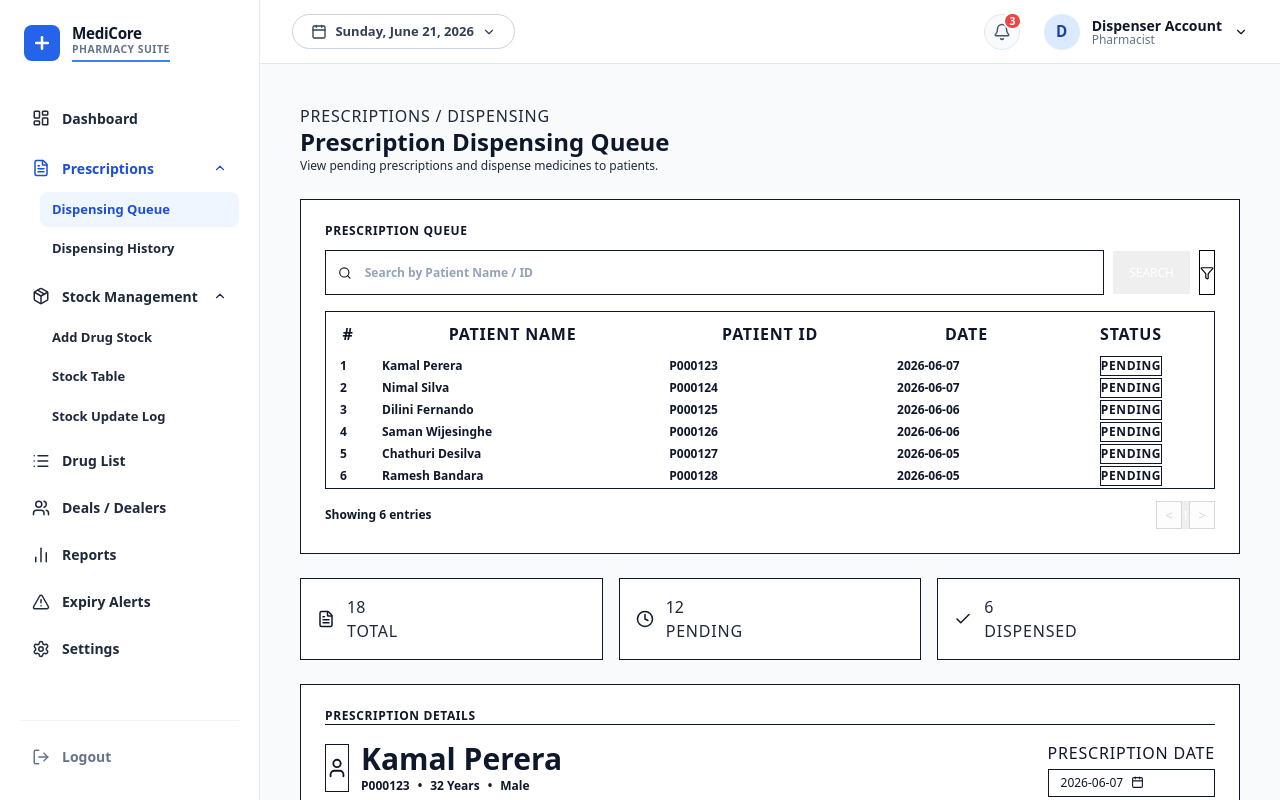
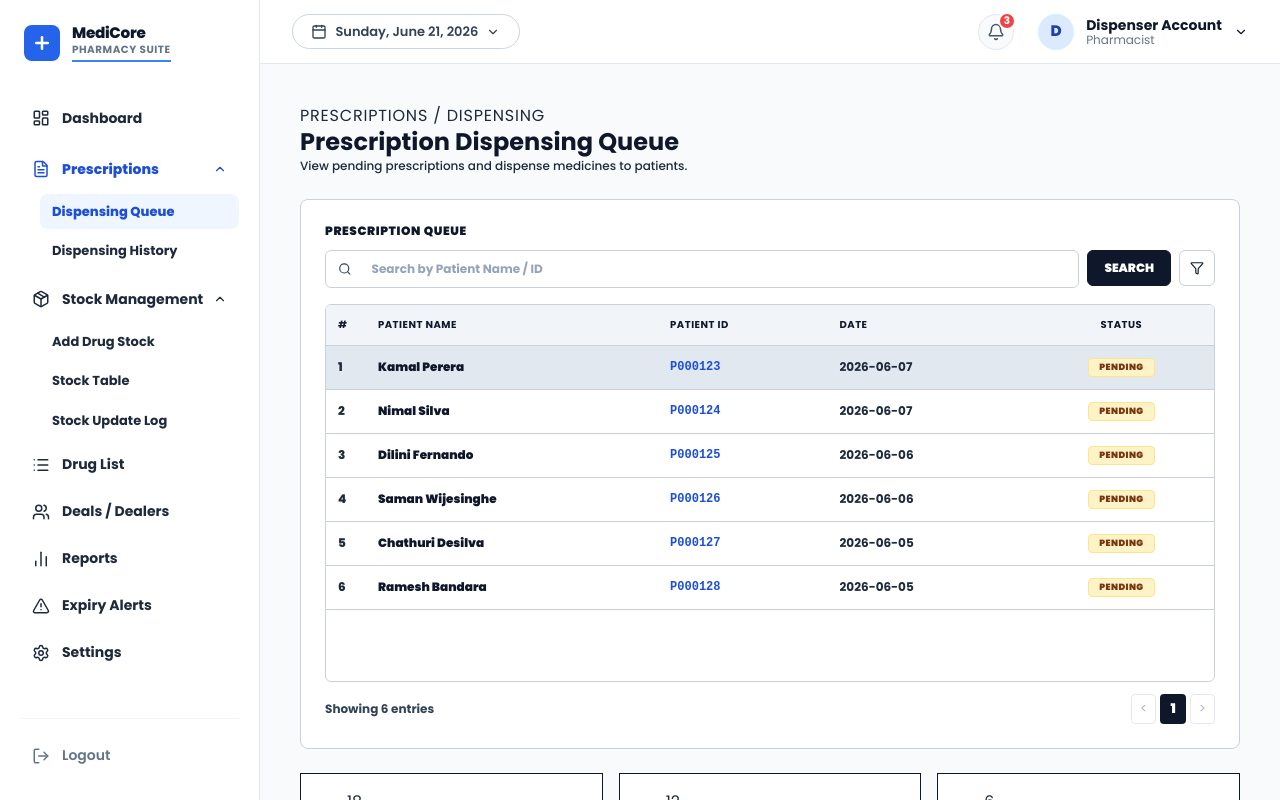
Before and after one commit to HORIZONIX-1/medicare, a Next.js app in the folder frontend/: page /dispenser/prescriptions/dispensing-queue in a window 1280 px wide. Built offline with nearby package versions, Linux system fonts and the light colour scheme.

Commit message:
feat: implement prescription builder component and pharmacy dispenser dashboard with inventory analytics

```diff
--- a/frontend/app/globals.css
+++ b/frontend/app/globals.css
@@ -1,3 +1,5 @@
+@import url('https://fonts.googleapis.com/css2?family=Poppins:wght@300;400;500;600;700;800;900&display=swap');
+
 /* PURE CSS - NO TAILWIND REQUIRED */
 
 :root {
@@ -23,7 +25,8 @@
   --cyan-500: #06b6d4;
   --cyan-600: #0891b2;
   --rose-300: #f43f5e;
-  --font-sans: 'Geist Sans', ui-sans-serif, system-ui, -apple-system, 'Segoe UI', Roboto, 'Helvetica Neue', Arial, sans-serif;
+  --font-poppins: 'Poppins', sans-serif;
+  --font-sans: 'Poppins', 'Geist Sans', ui-sans-serif, system-ui, -apple-system, 'Segoe UI', Roboto, 'Helvetica Neue', Arial, sans-serif;
   --font-mono: 'Geist Mono', 'Monaco', 'Courier New', monospace;
 }
 
@@ -1338,7 +1341,15 @@ input[type="range"]::-moz-range-thumb {
 .text-white { color: #ffffff; }
 
 /* ==================== DOCTOR PORTAL LAYOUT (LIGHT THEME) ==================== */
-.dr-layout, .disp-layout {
+.disp-layout {
+  display: flex;
+  min-height: 100vh;
+  background-color: #f8fafc;
+  color: #0f172a;
+  font-family: 'Poppins', sans-serif !important;
+}
+
+.dr-layout {
   display: flex;
   min-height: 100vh;
   background-color: #f8fafc;
@@ -2284,16 +2295,3 @@ input[type="range"]::-moz-range-thumb {
 .disp-layout textarea::placeholder {
   color: #94a3b8 !important;
 }
-
-/* Dispenser Portal 2 Column Grid Utility */
-.disp-grid-2col {
-  display: grid !important;
-  grid-template-columns: repeat(2, minmax(0, 1fr)) !important;
-  gap: 1.25rem !important;
-}
-
-@media (max-width: 768px) {
-  .disp-grid-2col {
-    grid-template-columns: 1fr !important;
-  }
-}
--- a/frontend/components/prescription/DispensingQueueTable.tsx
+++ b/frontend/components/prescription/DispensingQueueTable.tsx
@@ -33,57 +33,62 @@ export default function DispensingQueueTable({
   onSearchChange,
 }: Props) {
   return (
-    <div className="bg-white border border-[#cbd1da] rounded p-6 h-[550px] flex flex-col text-[#0f172a]">
-      <h3 className="text-xs font-black text-[#0f172a] uppercase tracking-wider mb-3">PRESCRIPTION QUEUE</h3>
+    <div style={{ backgroundColor: "#ffffff", border: "1px solid #cbd1da", borderRadius: "0.5rem", padding: "1.5rem", height: "550px", display: "flex", flexDirection: "column", color: "#0f172a", fontFamily: "'Poppins', sans-serif" }}>
+      <h3 style={{ fontSize: "0.75rem", fontWeight: 900, color: "#0f172a", textTransform: "uppercase", letterSpacing: "0.05em", marginBottom: "0.75rem" }}>
+        PRESCRIPTION QUEUE
+      </h3>
 
       {/* Search & Filter */}
-      <div className="flex gap-2 mb-4 shrink-0">
-        <div className="relative flex-1 flex border border-[#cbd1da] rounded bg-white px-3 items-center">
-          <Search size={14} className="text-[#334155] mr-2" />
+      <div style={{ display: "flex", gap: "0.5rem", marginBottom: "1rem", flexShrink: 0 }}>
+        <div style={{ position: "relative", flex: 1, display: "flex", border: "1px solid #cbd1da", borderRadius: "0.375rem", backgroundColor: "#ffffff", padding: "0 0.75rem", alignItems: "center" }}>
+          <Search size={14} style={{ color: "#334155", marginRight: "0.5rem" }} />
           <input
             type="text"
             value={searchQuery}
             onChange={(e) => onSearchChange(e.target.value)}
             placeholder="Search by Patient Name / ID"
-            className="border-none w-full h-9 text-xs font-bold outline-none text-[#0f172a] placeholder-[#475569]"
+            style={{ border: "none", width: "100%", height: "2.25rem", fontSize: "0.75rem", fontWeight: 700, outline: "none", color: "#0f172a" }}
           />
         </div>
-        <button className="h-9 px-4 text-xs font-black text-white bg-[#0f172a] border border-[#0f172a] rounded hover:bg-[#1e293b] transition-colors">
+        <button style={{ height: "2.25rem", padding: "0 1rem", fontSize: "0.75rem", fontWeight: 900, color: "#ffffff", backgroundColor: "#0f172a", border: "1px solid #0f172a", borderRadius: "0.375rem", cursor: "pointer" }}>
           SEARCH
         </button>
-        <button className="h-9 w-9 flex items-center justify-center border border-[#cbd1da] bg-white text-[#0f172a] rounded hover:bg-[#f1f5f9] transition-colors">
+        <button style={{ height: "2.25rem", width: "2.25rem", display: "flex", alignItems: "center", justifyContent: "center", border: "1px solid #cbd1da", backgroundColor: "#ffffff", color: "#0f172a", borderRadius: "0.375rem", cursor: "pointer" }}>
           <Filter size={14} />
         </button>
       </div>
 
       {/* Table */}
-      <div className="flex-1 overflow-y-auto border border-[#cbd1da] rounded">
-        <table className="w-full text-left border-collapse">
+      <div style={{ flex: 1, overflowY: "auto", border: "1px solid #cbd1da", borderRadius: "0.375rem" }}>
+        <table style={{ width: "100%", textAlign: "left", borderCollapse: "collapse" }}>
           <thead>
-            <tr className="bg-[#f1f5f9] border-b border-[#cbd1da] text-[10px] font-black uppercase tracking-wider text-[#0f172a] h-10">
-              <th className="px-3 w-10">#</th>
-              <th className="px-3">PATIENT NAME</th>
-              <th className="px-3">PATIENT ID</th>
-              <th className="px-3">DATE</th>
-              <th className="px-3 text-center">STATUS</th>
+            <tr style={{ backgroundColor: "#f1f5f9", borderBottom: "1px solid #cbd1da", fontSize: "0.625rem", fontWeight: 900, textTransform: "uppercase", letterSpacing: "0.05em", color: "#0f172a", height: "2.5rem" }}>
+              <th style={{ padding: "0 0.75rem", width: "2.5rem" }}>#</th>
+              <th style={{ padding: "0 0.75rem" }}>PATIENT NAME</th>
+              <th style={{ padding: "0 0.75rem" }}>PATIENT ID</th>
+              <th style={{ padding: "0 0.75rem" }}>DATE</th>
+              <th style={{ padding: "0 0.75rem", textAlign: "center" }}>STATUS</th>
             </tr>
           </thead>
-          <tbody className="divide-y divide-[#cbd1da] text-xs font-bold text-[#0f172a]">
+          <tbody style={{ fontSize: "0.75rem", fontWeight: 700, color: "#0f172a" }}>
             {queues.length > 0 ? (
               queues.map((row, idx) => (
                 <tr
                   key={row.id}
                   onClick={() => onSelectItem(row)}
-                  className={`h-11 cursor-pointer transition-colors ${
-                    selectedItem?.id === row.id ? 'bg-[#e2e8f0] font-black' : 'hover:bg-[#f1f5f9]'
-                  }`}
+                  style={{
+                    height: "2.75rem",
+                    cursor: "pointer",
+                    borderBottom: "1px solid #cbd1da",
+                    backgroundColor: selectedItem?.id === row.id ? "#e2e8f0" : "transparent"
+                  }}
                 >
-                  <td className="px-3 font-extrabold text-[#1e293b]">{idx + 1}</td>
-                  <td className="px-3 font-black text-[#0f172a]">{row.name}</td>
-                  <td className="px-3 font-mono text-[#1d4ed8] font-extrabold">{row.pid}</td>
-                  <td className="px-3 text-[#1e293b] font-bold">{row.date}</td>
-                  <td className="px-3 text-center">
-                    <span className="inline-flex items-center px-2.5 py-0.5 text-[9px] font-black uppercase tracking-wider rounded border border-amber-300 bg-amber-100 text-amber-900">
+                  <td style={{ padding: "0 0.75rem", fontWeight: 800, color: "#1e293b" }}>{idx + 1}</td>
+                  <td style={{ padding: "0 0.75rem", fontWeight: 900, color: "#0f172a" }}>{row.name}</td>
+                  <td style={{ padding: "0 0.75rem", fontFamily: "monospace", color: "#1d4ed8", fontWeight: 800 }}>{row.pid}</td>
+                  <td style={{ padding: "0 0.75rem", color: "#1e293b", fontWeight: 700 }}>{row.date}</td>
+                  <td style={{ padding: "0 0.75rem", textAlign: "center" }}>
+                    <span style={{ display: "inline-flex", alignItems: "center", padding: "0.125rem 0.625rem", fontSize: "0.5625rem", fontWeight: 900, textTransform: "uppercase", letterSpacing: "0.05em", borderRadius: "0.25rem", border: "1px solid #fde68a", backgroundColor: "#fef3c7", color: "#78350f" }}>
                       Pending
                     </span>
                   </td>
@@ -91,7 +96,7 @@ export default function DispensingQueueTable({
               ))
             ) : (
               <tr>
-                <td colSpan={5} className="text-center py-8 text-xs font-extrabold text-[#334155]">
+                <td colSpan={5} style={{ textAlign: "center", padding: "2rem 0", fontSize: "0.75rem", fontWeight: 800, color: "#334155" }}>
                   No pending prescriptions found.
                 </td>
               </tr>
@@ -101,12 +106,12 @@ export default function DispensingQueueTable({
       </div>
 
       {/* Pagination */}
-      <div className="flex justify-between items-center mt-3 text-xs font-bold text-[#334155] shrink-0">
+      <div style={{ display: "flex", justifyContent: "space-between", alignItems: "center", marginTop: "0.75rem", fontSize: "0.75rem", fontWeight: 700, color: "#334155", flexShrink: 0 }}>
         <span>Showing {queues.length} entries</span>
-        <div className="flex gap-1">
-          <button className="px-2 py-1 border border-[#cbd1da] rounded text-[#64748b]" disabled>&lt;</button>
-          <button className="px-2.5 py-1 bg-[#0f172a] text-white rounded font-extrabold">1</button>
-          <button className="px-2 py-1 border border-[#cbd1da] rounded text-[#64748b]" disabled>&gt;</button>
+        <div style={{ display: "flex", gap: "0.25rem" }}>
+          <button style={{ padding: "0.25rem 0.5rem", border: "1px solid #cbd1da", borderRadius: "0.25rem", color: "#64748b", backgroundColor: "#ffffff" }} disabled>&lt;</button>
+          <button style={{ padding: "0.25rem 0.625rem", backgroundColor: "#0f172a", color: "#ffffff", borderRadius: "0.25rem", fontWeight: 900 }}>1</button>
+          <button style={{ padding: "0.25rem 0.5rem", border: "1px solid #cbd1da", borderRadius: "0.25rem", color: "#64748b", backgroundColor: "#ffffff" }} disabled>&gt;</button>
         </div>
       </div>
     </div>
--- a/frontend/components/prescription/PrescriptionTable.tsx
+++ b/frontend/components/prescription/PrescriptionTable.tsx
@@ -33,7 +33,7 @@ export default function PrescriptionTable({ items, setItems }: Props) {
 
   return (
     <div className="bg-white border border-[#d5d9e0] rounded p-5 text-[#111827]">
-      <div className="mb-5 flex flex-col gap-3 sm:flex-row sm:items-center sm:justify-between border-b border-[#e2e8f0] pb-4">
+      <div className="mb-4 flex flex-col gap-3 sm:flex-row sm:items-center sm:justify-between">
         <div>
           <p className="text-[11px] font-extrabold uppercase tracking-wider text-[#475569]">
             Prescription Builder
```
Also changed, not shown: frontend/app/dispenser/page.tsx (+66 -67 lines).
